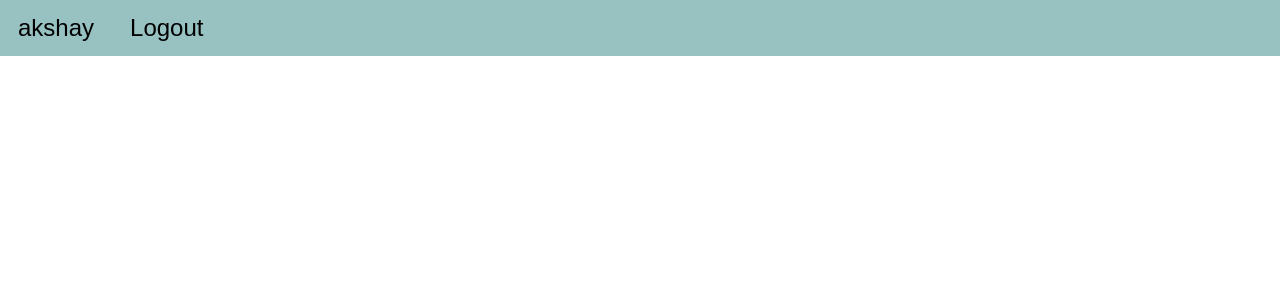
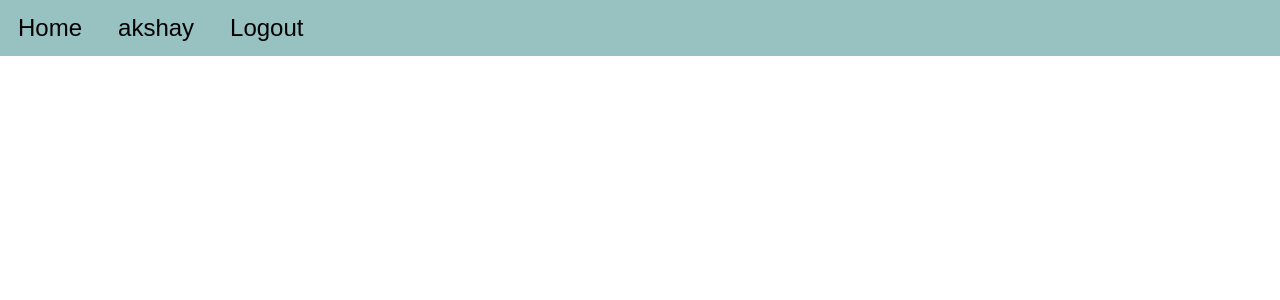
Before and after one commit to Akshay-Gupta13/Algo-University, a Django app: page /home/ in a window 1280 px wide. Shown: the top 300 px of the page. Run offline with Django 4.2, Linux system fonts and the light colour scheme; a user stored in the database is signed in.

Commit message:
complier part begin

```diff
--- /dev/null
+++ b/onlinejudge/onlinejudge/compiler.py
@@ -0,0 +1 @@
+import subprocess
--- a/onlinejudge/templates/home.html
+++ b/onlinejudge/templates/home.html
@@ -9,7 +9,7 @@
     <meta http-equiv="X-UA-Compatible" content="IE=edge">
     <title>Home</title>
     <meta name="description" content="">
-    <meta name="viewport" content="width=device-width, initial-scale=1">
+    <meta name="viewport" content="width=device-width, initial-scale=1.0">
     <link rel="stylesheet" href="">
     <style>
       body{
@@ -57,7 +57,7 @@
       <p class="browsehappy">You are using an <strong>outdated</strong> browser. Please <a href="#">upgrade your browser</a> to improve your experience.</p>
     <![endif]-->
     <div class="navbar">
-
+      <a href="{% url 'home' %}">Home</a>
       <a href = "#"> {{ user.username }}</a>
 
       <a href="{% url 'logout' %}" class="btn btn-primary">Logout</a>
```
Also changed, not shown: onlinejudge/db.sqlite3.
